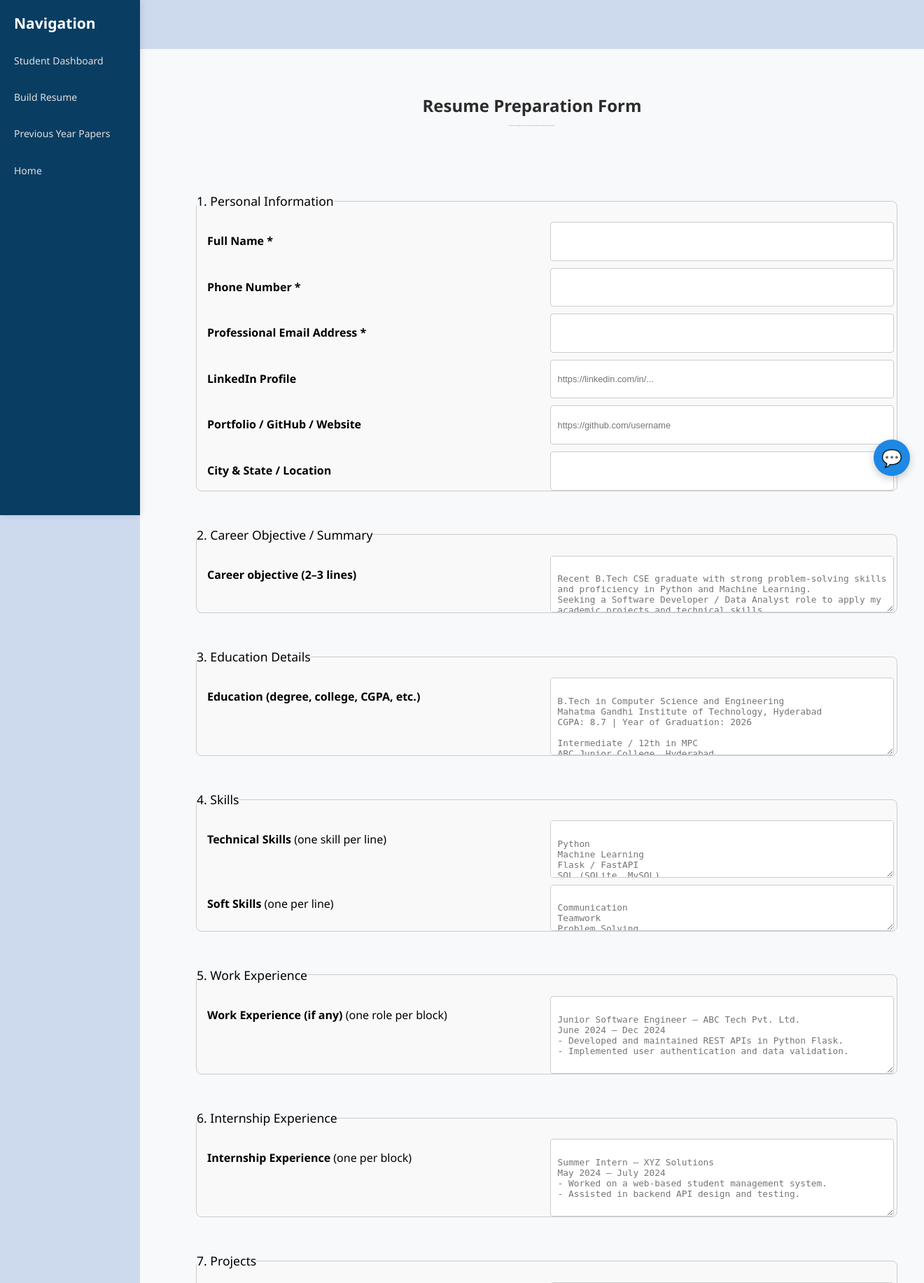
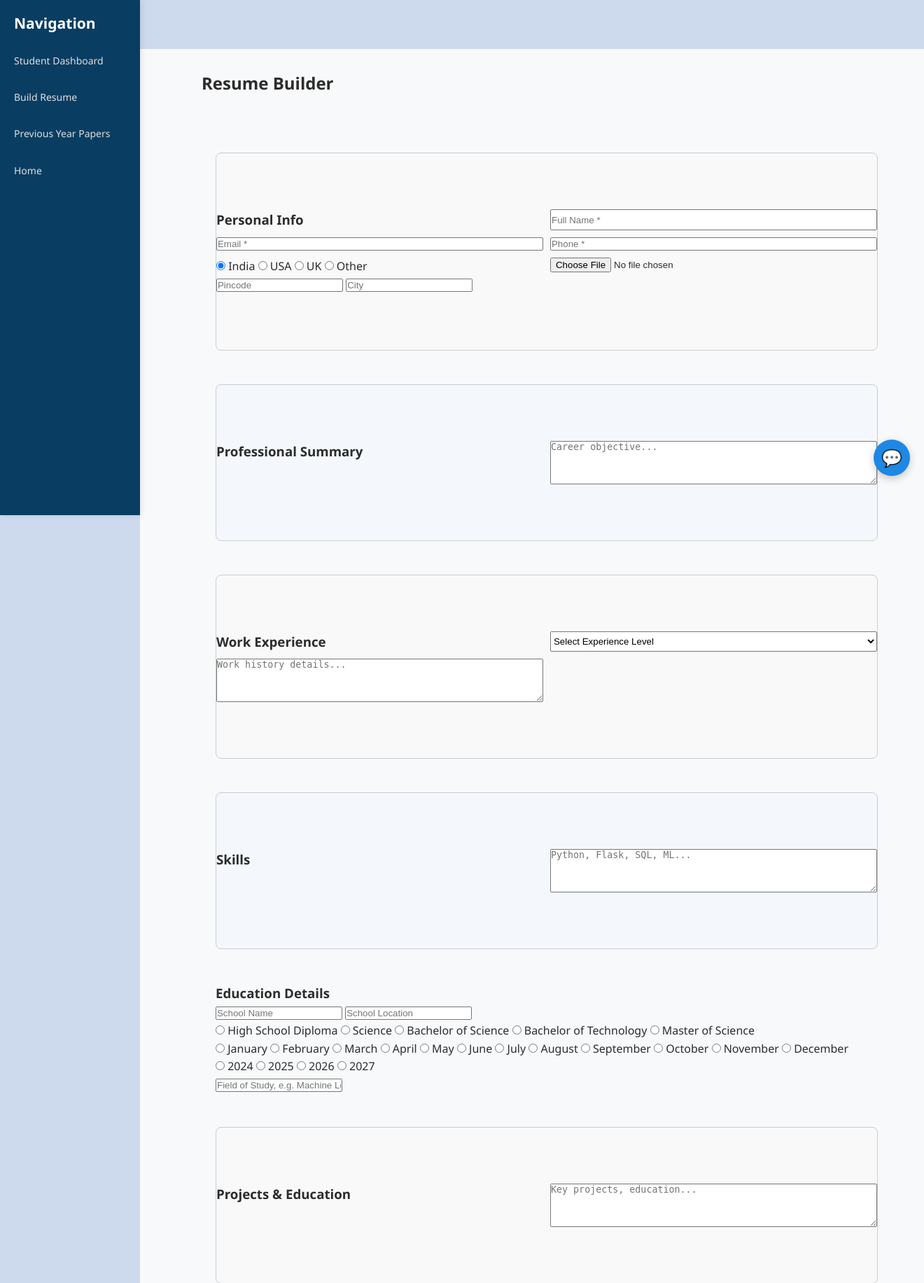
Before and after one commit to Tharuni-09/collage-project, a Flask app: page /resume-form in a window 1320 px wide. Shown: the part 100-1933 px from the top of the page at 70% size. Run offline with Flask 3, Linux system fonts and the light colour scheme; a user stored in the database is signed in; data comes from the database, SQL or seed files in the repository.

Commit message:
Update resume-form.html

```diff
--- a/templates/resume-form.html
+++ b/templates/resume-form.html
@@ -1,225 +1,101 @@
 {% extends "base.html" %}
+{% block title %}Build Resume{% endblock %}
+{% block content %}
+<div class="page-container">
+    <h2>Resume Builder</h2>
+    <form method="POST" enctype="multipart/form-data" class="resume-form">
+        <section class="form-section">
+            <h3>Personal Info</h3>
+            <input type="text" name="name" placeholder="Full Name *" required>
+            <input type="email" name="email" placeholder="Email *" required>
+            <input type="tel" name="phone" placeholder="Phone *" required>
 
-{% block title %}Build Professional Resume{% endblock %}
+            <!-- Country + Pincode -->
+            <div class="form-row">
+                <div class="radio-group">
+                    <label><input type="radio" name="country" value="India" checked> India</label>
+                    <label><input type="radio" name="country" value="USA"> USA</label>
+                    <label><input type="radio" name="country" value="UK"> UK</label>
+                    <label><input type="radio" name="country" value="Other"> Other</label>
+                </div>
+                <input type="text" name="pincode" placeholder="Pincode">
+                <input type="text" name="city" placeholder="City">
+            </div>
 
-{% block content %}
-<div class="resume-form">
-    <h2>Resume Preparation Form</h2>
-    <p class="muted">
-        Fill this form carefully. Your answers will be used to generate a professional PDF resume.
-    </p>
+            <!-- Photo Upload -->
+            <input type="file" name="photo" accept="image/*" class="file-input">
+        </section>
 
-    <form method="POST">
-        <div class = "resume-form">
-        <fieldset class="form-section">
-            <legend class="section-title">1. Personal Information</legend>
+        <section class="form-section">
+            <h3>Professional Summary</h3>
+            <textarea name="objective" rows="4" placeholder="Career objective..."></textarea>
+        </section>
 
-            <label class="form-label"><strong>Full Name *</strong></label>
-            <input type="text" name="name" value="{{ name }}" required class="form-input">
+        <section class="form-section">
+            <h3>Work Experience</h3>
+            <select name="work_experience" class="full-width">
+                <option value="">Select Experience Level</option>
+                <option value="No Experience">No Experience</option>
+                <option value="Less than 1 year">Less than 1 year</option>
+                <option value="1-3 years">1-3 years</option>
+                <option value="3-5 years">3-5 years</option>
+                <option value="5-10 years">5-10 years</option>
+                <option value="10+ years">10+ years</option>
+            </select>
+            <textarea name="work_details" rows="4" placeholder="Work history details..."></textarea>
+        </section>
 
-            <label class="form-label"><strong>Phone Number *</strong></label>
-            <input type="text" name="phone" value="{{ phone }}" required class="form-input">
+        <section class="form-section">
+            <h3>Skills</h3>
+            <textarea name="technical_skills" rows="4" placeholder="Python, Flask, SQL, ML..."></textarea>
+        </section>
+        <h3>Education Details</h3>
 
-            <label class="form-label"><strong>Professional Email Address *</strong></label>
-            <input type="email" name="email" value="{{ email }}" required class="form-input">
+<input type="text" name="school_name" placeholder="School Name" required>
+<input type="text" name="school_location" placeholder="School Location" required>
 
-            <label class="form-label"><strong>LinkedIn Profile</strong></label>
-            <input type="url" name="linkedin" value="{{ linkedin }}" placeholder="https://linkedin.com/in/..." class="form-input">
+<div class="radio-group">
+    <label><input type="radio" name="degree_type" value="High School Diploma"> High School Diploma</label>
+    <label><input type="radio" name="degree_type" value="Science"> Science</label>
+    <label><input type="radio" name="degree_type" value="Bachelor of Science"> Bachelor of Science</label>
+    <label><input type="radio" name="degree_type" value="Bachelor of Technology"> Bachelor of Technology</label>
+    <label><input type="radio" name="degree_type" value="Master of Science"> Master of Science</label>
+</div>
 
-            <label class="form-label"><strong>Portfolio / GitHub / Website</strong></label>
-            <input type="url" name="portfolio" value="{{ portfolio }}" placeholder="https://github.com/username" class="form-input">
+        <div class="radio-group">
+    <label><input type="radio" name="grad_month" value="January"> January</label>
+    <label><input type="radio" name="grad_month" value="February"> February</label>
+    <label><input type="radio" name="grad_month" value="March"> March</label>
+    <label><input type="radio" name="grad_month" value="April"> April</label>
+    <label><input type="radio" name="grad_month" value="May"> May</label>
+    <label><input type="radio" name="grad_month" value="June"> June</label>
+    <label><input type="radio" name="grad_month" value="July"> July</label>
+    <label><input type="radio" name="grad_month" value="August"> August</label>
+    <label><input type="radio" name="grad_month" value="September"> September</label>
+    <label><input type="radio" name="grad_month" value="October"> October</label>
+    <label><input type="radio" name="grad_month" value="November"> November</label>
+    <label><input type="radio" name="grad_month" value="December"> December</label>
+</div>
 
-            <label class="form-label"><strong>City & State / Location</strong></label>
-            <input type="text" name="location" value="{{ location }}" class="form-input">
-        </fieldset>
+<div class="radio-group">
+    <label><input type="radio" name="grad_year" value="2024"> 2024</label>
+    <label><input type="radio" name="grad_year" value="2025"> 2025</label>
+    <label><input type="radio" name="grad_year" value="2026"> 2026</label>
+    <label><input type="radio" name="grad_year" value="2027"> 2027</label>
+</div>
 
+<input type="text" name="field_of_study" placeholder="Field of Study, e.g. Machine Learning" required>
 
-        <fieldset class="form-section">
-            <legend class="section-title">2. Career Objective / Summary</legend>
-
-            <label class="form-label"><strong>Career objective (2–3 lines)</strong></label>
-            <textarea name="objective" rows="4" class="form-textarea" placeholder="
-Recent B.Tech CSE graduate with strong problem-solving skills and proficiency in Python and Machine Learning.
-Seeking a Software Developer / Data Analyst role to apply my academic projects and technical skills.
-            ">{{ objective }}</textarea>
-        </fieldset>
-
-
-        <fieldset class="form-section">
-            <legend class="section-title">3. Education Details</legend>
-
-            <label class="form-label"><strong>Education (degree, college, CGPA, etc.)</strong></label>
-            <textarea name="education" rows="6" class="form-textarea" placeholder="
-B.Tech in Computer Science and Engineering
-Mahatma Gandhi Institute of Technology, Hyderabad
-CGPA: 8.7 | Year of Graduation: 2026
-
-Intermediate / 12th in MPC
-ABC Junior College, Hyderabad
-Board: Telangana State Board | 2021 | 9.3 CGPA
-            ">{{ education }}</textarea>
-        </fieldset>
-
-
-        <fieldset class="form-section">
-            <legend class="section-title">4. Skills</legend>
-
-            <label class="form-label"><strong>Technical Skills</strong> (one skill per line)</label>
-            <textarea name="technical_skills" rows="4" class="form-textarea" placeholder="
-Python
-Machine Learning
-Flask / FastAPI
-SQL (SQLite, MySQL)
-HTML, CSS, JavaScript
-Git, GitHub
-ReportLab
-            ">{{ technical_skills }}</textarea>
-
-            <label class="form-label"><strong>Soft Skills</strong> (one per line)</label>
-            <textarea name="soft_skills" rows="3" class="form-textarea" placeholder="
-Communication
-Teamwork
-Problem Solving
-Time Management
-Leadership
-            ">{{ soft_skills }}</textarea>
-        </fieldset>
-
-
-        <fieldset class="form-section">
-            <legend class="section-title">5. Work Experience</legend>
-
-            <label class="form-label"><strong>Work Experience (if any)</strong> (one role per block)</label>
-            <textarea name="work_experience" rows="6" class="form-textarea" placeholder="
-Junior Software Engineer – ABC Tech Pvt. Ltd.
-June 2024 – Dec 2024
-- Developed and maintained REST APIs in Python Flask.
-- Implemented user authentication and data validation.
-            ">{{ work_experience }}</textarea>
-        </fieldset>
-
-
-        <fieldset class="form-section">
-            <legend class="section-title">6. Internship Experience</legend>
-
-            <label class="form-label"><strong>Internship Experience</strong> (one per block)</label>
-            <textarea name="internships" rows="6" class="form-textarea" placeholder="
-Summer Intern – XYZ Solutions
-May 2024 – July 2024
-- Worked on a web‑based student management system.
-- Assisted in backend API design and testing.
-            ">{{ internships }}</textarea>
-        </fieldset>
-
-
-        <fieldset class="form-section">
-            <legend class="section-title">7. Projects</legend>
-
-            <label class="form-label"><strong>Projects</strong> (title, description, tech, role, results)</label>
-            <textarea name="projects" rows="8" class="form-textarea" placeholder="
-Online Resume Builder (Python, Flask, ReportLab)
-Built a web application for students to generate professional PDF resumes.
-Backend: Flask, SQLite; PDF: ReportLab; Frontend: HTML/CSS/JS.
-
-Stock Price Prediction (Python, ML)
-Used LSTM neural network to predict stock prices; achieved 78% accuracy.
-            ">{{ projects }}</textarea>
-        </fieldset>
-
-
-        <fieldset class="form-section">
-            <legend class="section-title">8. Certifications</legend>
-
-            <label class="form-label"><strong>Certifications</strong> (one per line)</label>
-            <textarea name="certifications" rows="5" class="form-textarea" placeholder="
-Python for Data Science and Machine Learning – Udemy
-Completed: Feb 2024
-
-Google Cloud Fundamentals – Coursera
-Completed: Dec 2023
-            ">{{ certifications }}</textarea>
-        </fieldset>
-
-
-        <fieldset class="form-section">
-            <legend class="section-title">9. Achievements / Awards</legend>
-
-            <label class="form-label"><strong>Achievements / Awards</strong> (one per line)</label>
-            <textarea name="achievements" rows="5" class="form-textarea" placeholder="
-Won 1st Prize in Coding Hackathon – 2023
-Received Merit Scholarship for CGPA 8.5+
-Participated in Regional Robotics Competition – 2024
-            ">{{ achievements }}</textarea>
-        </fieldset>
-
-
-        <fieldset class="form-section">
-            <legend class="section-title">10. Extracurricular Activities</legend>
-
-            <label class="form-label"><strong>Extracurricular Activities</strong> (clubs, events, volunteering, etc.)</label>
-            <textarea name="extracurriculars" rows="4" class="form-textarea" placeholder="
-Member, Computer Science Club (organized workshops)
-Member, Student Council (event management)
-Volunteer – NSS Group (social campaigns)
-            ">{{ extracurriculars }}</textarea>
-        </fieldset>
-
-
-        <fieldset class="form-section">
-            <legend class="section-title">11. Languages Known</legend>
-
-            <label class="form-label"><strong>Languages Known</strong> (one per line)</label>
-            <textarea name="languages" rows="4" class="form-textarea" placeholder="
-English (Professional)
-Telugu (Native)
-Hindi (Conversational)
-            ">{{ languages }}</textarea>
-        </fieldset>
-
-
-        <fieldset class="form-section">
-            <legend class="section-title">12. Hobbies / Interests</legend>
-
-            <label class="form-label"><strong>Hobbies / Interests</strong> (optional)</label>
-            <textarea name="hobbies" rows="3" class="form-textarea" placeholder="
-Reading technical blogs
-Competitive coding and problem solving
-Open‑source contribution on GitHub
-Fitness and running
-            ">{{ hobbies }}</textarea>
-        </fieldset>
-
-
-        <fieldset class="form-section">
-            <legend class="section-title">13. References (Optional)</legend>
-
-            <label class="form-label"><strong>References</strong> (one per line)</label>
-            <textarea name="references" rows="4" class="form-textarea" placeholder="
-Dr. Suresh Reddy
-Professor, CSE Department
-MGIT, Hyderabad
-Email: suresh.reddy@mgit.ac.in | Phone: +91 98765 12345
-            ">{{ references }}</textarea>
-        </fieldset>
-
-
-        <fieldset class="form-section">
-            <legend class="section-title">14. Additional Details</legend>
-
-            <label class="form-label"><strong>Additional Details</strong> (availability, location, notice period, etc.)</label>
-            <textarea name="additional_details" rows="4" class="form-textarea" placeholder="
-Availability to Join: After July 2026
-Preferred Location: Hyderabad, Bangalore
-Notice Period: 15 days
-Willingness to Relocate: Yes
-Open to remote and on‑site roles.
-            ">{{ additional_details }}</textarea>
-        </fieldset>
+        <section class="form-section">
+            <h3>Projects & Education</h3>
+            <textarea name="projects" rows="4" placeholder="Key projects, education..."></textarea>
+        </section>
         </div>
 
         <button type="submit" class="btn-primary">Generate Professional Resume PDF</button>
     </form>
 </div>
+<input type="file" name="photo" accept="image/*">
 
 <div class="tips-box">
     <h3>Resume Tips for Freshers</h3>
```
